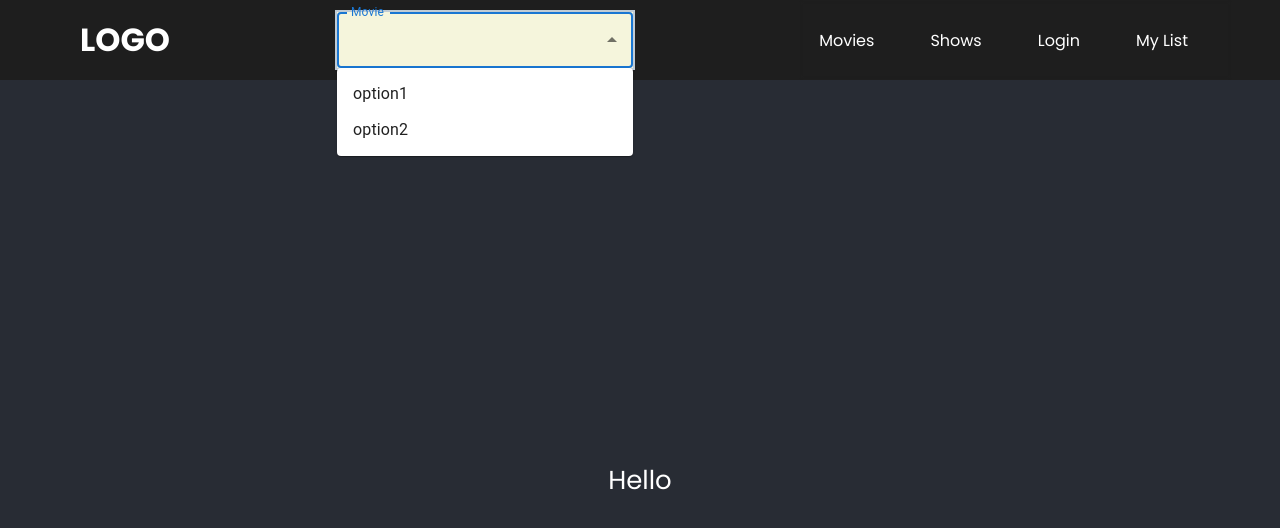
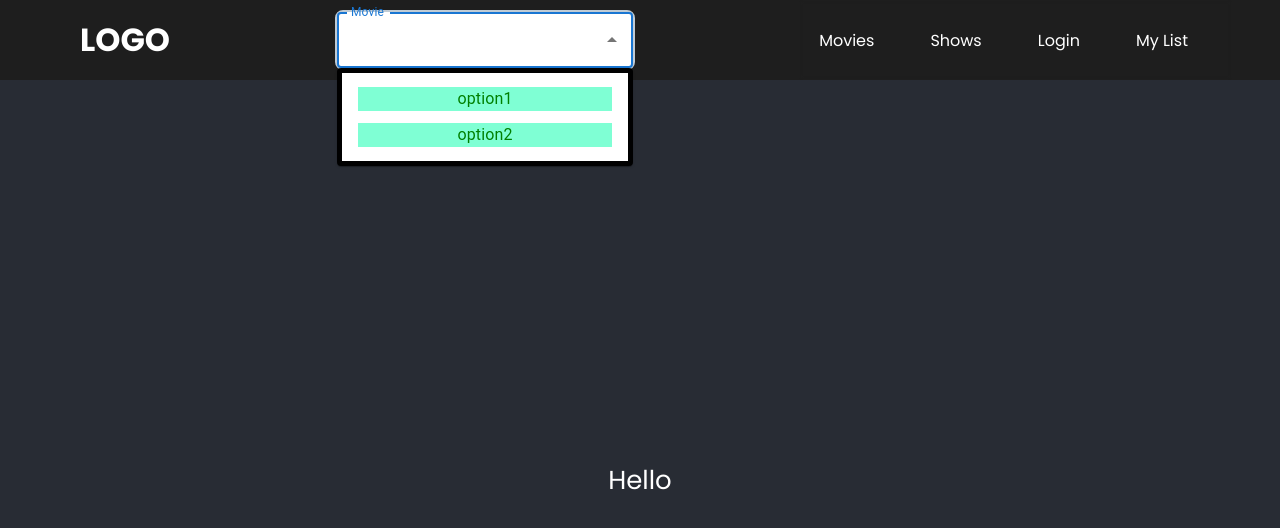
Before and after one commit to AlexKinn/CineSpectrum, a React (Create React App) app in the folder app/: page / in a window 1280 px wide. Both pictures are taken after a click on the element "Movie". Shown: the top 528 px of the page. Built offline with nearby package versions, Linux system fonts and the light colour scheme.

Commit message:
finish searchbar for now

```diff
--- a/app/src/components/Navbar.module.scss
+++ b/app/src/components/Navbar.module.scss
@@ -1,10 +1,4 @@
 @import "../styles/variables.scss";
-
-.paper {
-    border: "5px solid black";
-    background: 'black';
-    color: 'white';
-}
 
 .header {
     background: $dark-color;
--- a/app/src/components/SearchBar.module.scss
+++ b/app/src/components/SearchBar.module.scss
@@ -1,5 +1,31 @@
+
+.paper {
+    border: 5px solid black;
+    background: black;
+    color: white;
+    text-decoration: none;
+    padding: 0;
+
+}
+
 .searchbar {
     border: 2px solid rgb(192, 203, 212);
+    // height: 30px;
     width: 300px;
-    background-color: beige;
+    background-color: white;
+    border-radius: 0.5rem;
+
+    &__link {
+        color: green;
+        text-decoration: none;
+        background-color: aquamarine;
+        width: 100%;
+        height: 100%;
+    }
+
+    &__options {
+        border: 5px solid black;
+        background-color: black;
+        color: white;
+    }
 }
--- a/app/src/components/SearchBar.tsx
+++ b/app/src/components/SearchBar.tsx
@@ -22,17 +22,22 @@ const SearchBar: React.FunctionComponent = () => {
         <Autocomplete className={classes.searchbar}
             disablePortal
             id="search-bar"
+            renderOption={(props: object, option: any, state: object) => (
+                <div className={classes.paper__options} {...props}>
+                    <Link className={classes.searchbar__link} to="my-list">
+                        {option.label}
+                    </Link>
+                </div>
+            )}
             options={searchOptions}
             classes={{ paper: classes.paper }}
             renderInput={(params) => (
-            // <Link to="/my-list">
                 <TextField {...params} label="Movie" onKeyDown={(e) => handleSearch(e)}
                 value={searchInput}
                     onChange={(e) => {
                       setSearchInput(e.target.value)
                     }}
                   />
-                // </Link>
               )}
         />
     );
```
